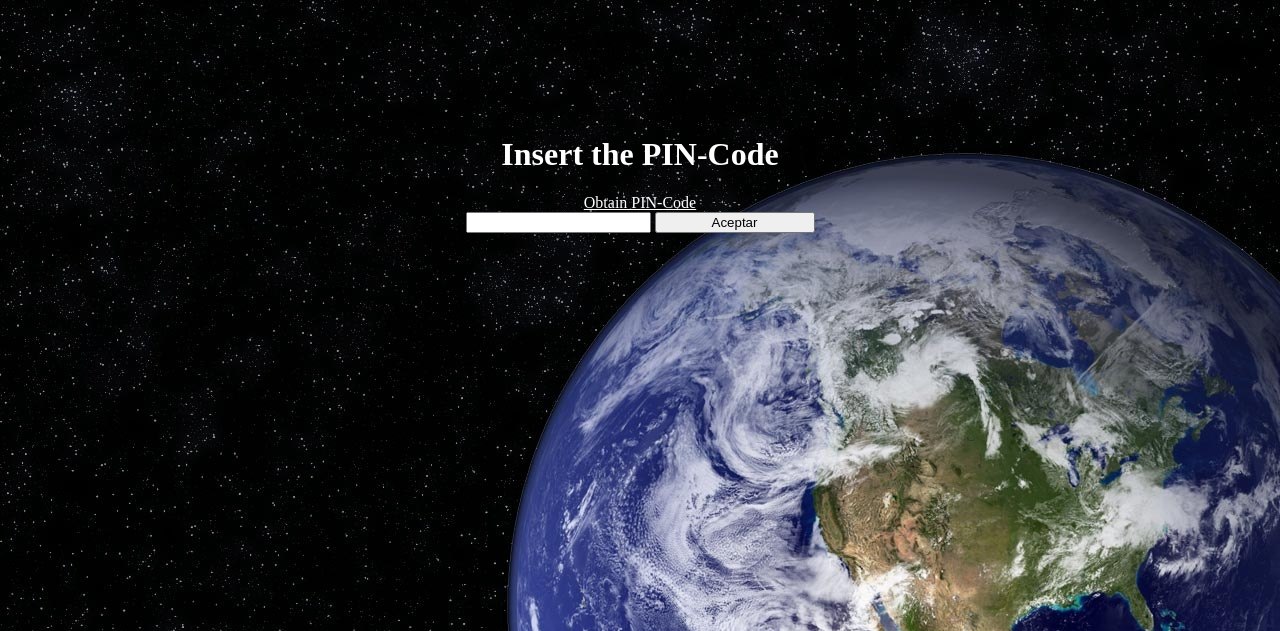
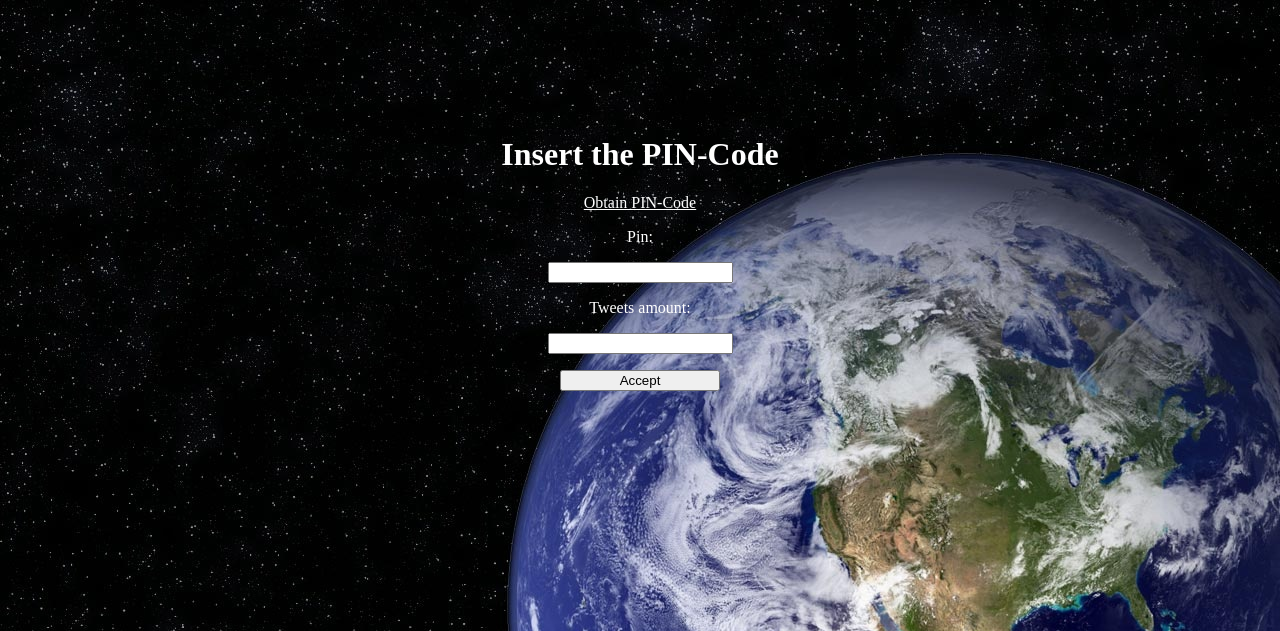
Before and after one commit to TechHoruser/Twitter_Localitation, a Flask app: template templates/twitter.html in a window 1280 px wide. Shown: the top 631 px of the page. Run offline with Flask 2, Linux system fonts and the light colour scheme; the template is opened without the code that fills it: most values are stand-ins (such as "Sample title", 1, 10 or a date in 2020).

Commit message:
añadido cantidad de tweets

```diff
--- a/main.py
+++ b/main.py
@@ -46,14 +46,14 @@ def oauth_login():
     twitter_api = twitter.Twitter(auth=auth)
     return twitter_api
 
-def friendlist(tw):
+def friendlist(tw,tweetsamount):
     user = tw.account.verify_credentials()
 
     query = tw.friends.ids(screen_name = user['screen_name'])
     twetts = []
 
     for e in query['ids']:
-        twetts.append(tw.statuses.user_timeline(user_id = e, count = 10))
+        twetts.append(tw.statuses.user_timeline(user_id = e, count = tweetsamount))
 
 
     return geo(twetts)
@@ -102,7 +102,7 @@ def login1():
     return render_template('twitter.html', url=url)
 
 
-def login2(pin):
+def login2(pin,tweetsamount):
     global consumer
     global request_token
     global OAUTH_TOKEN
@@ -122,13 +122,13 @@ def login2(pin):
     OAUTH_TOKEN = access_token["oauth_token"]
     OAUTH_TOKEN_SECRET = access_token["oauth_token_secret"]
 
-    return friends()
+    return friends(tweetsamount)
 
 
-def friends():
+def friends(tweetsamount):
     global usuarios
 
-    listado = friendlist(oauth_login())
+    listado = friendlist(oauth_login(),tweetsamount)
     l={}
 
     for e in listado:
@@ -163,7 +163,7 @@ def twitter_function():
 
 @app.route('/twitter/pin/', methods=['POST'])
 def twitterpin():
-    return login2(request.form['pin'])
+    return login2(request.form['pin'],request.form['tweetsamount'])
 
 @app.route('/twitter/ruta/', methods=['POST'])
 def twitteruta():
@@ -174,4 +174,4 @@ def twitteruta():
     return redirect(uri)
 
 if __name__ == "__main__":
-    app.run(host='192.168.1.101',debug=True)
+    app.run(debug=True)
--- a/templates/twitter.html
+++ b/templates/twitter.html
@@ -6,8 +6,9 @@
 	<h1 class="white">Insert the PIN-Code</h1>
 	<a class="white" target="_blank" href="{{url}}">Obtain PIN-Code</a>
 	<form action="/twitter/pin/" method="POST">
-		<input id="pin" type="text" name="pin"></input>
-		<input id="boton" type="submit" value="Aceptar">
+		<p class="white">Pin:</p><input id="pin" type="text" name="pin"></input>
+		<p class="white">Tweets amount:</p><input id="tweetsamount" type="text" name="tweetsamount"></input>
+		<p></p><input id="boton" type="submit" value="Accept">
 	</form>
 </body>
 </hmtl>
```
